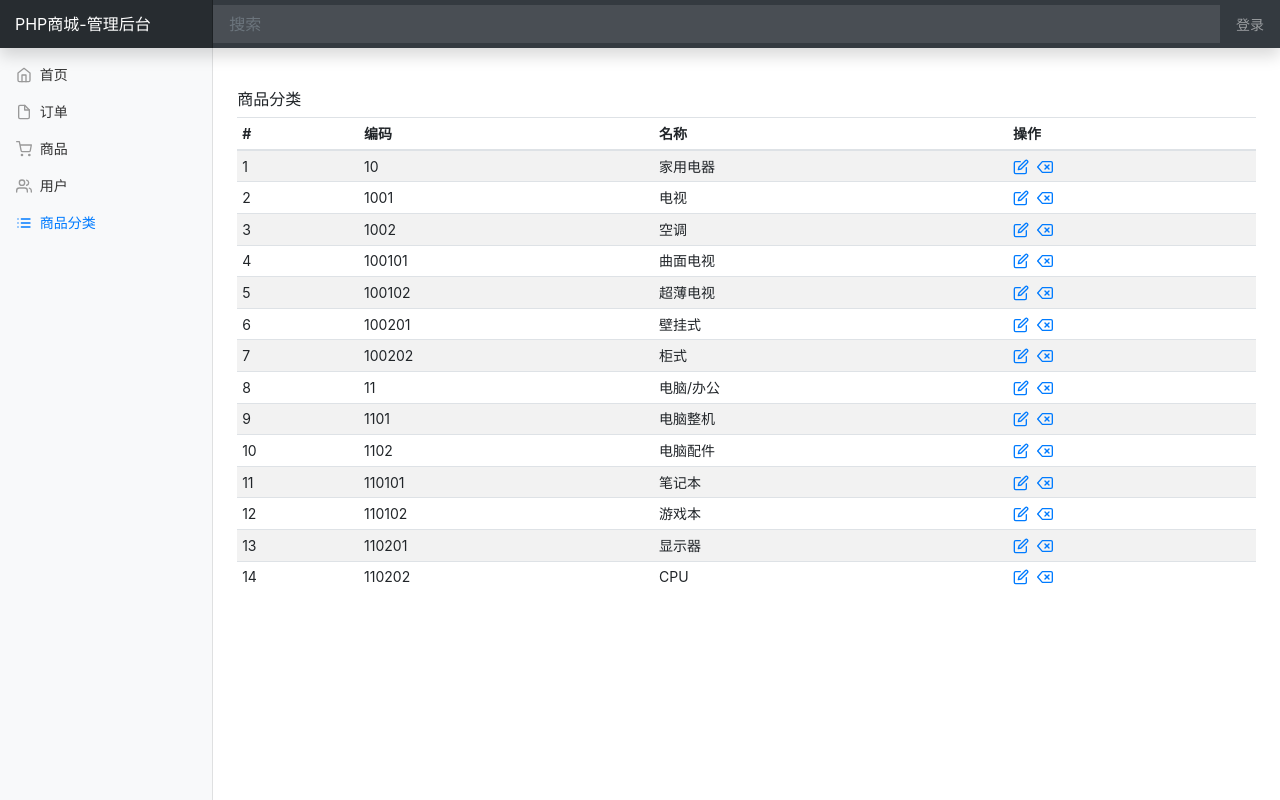
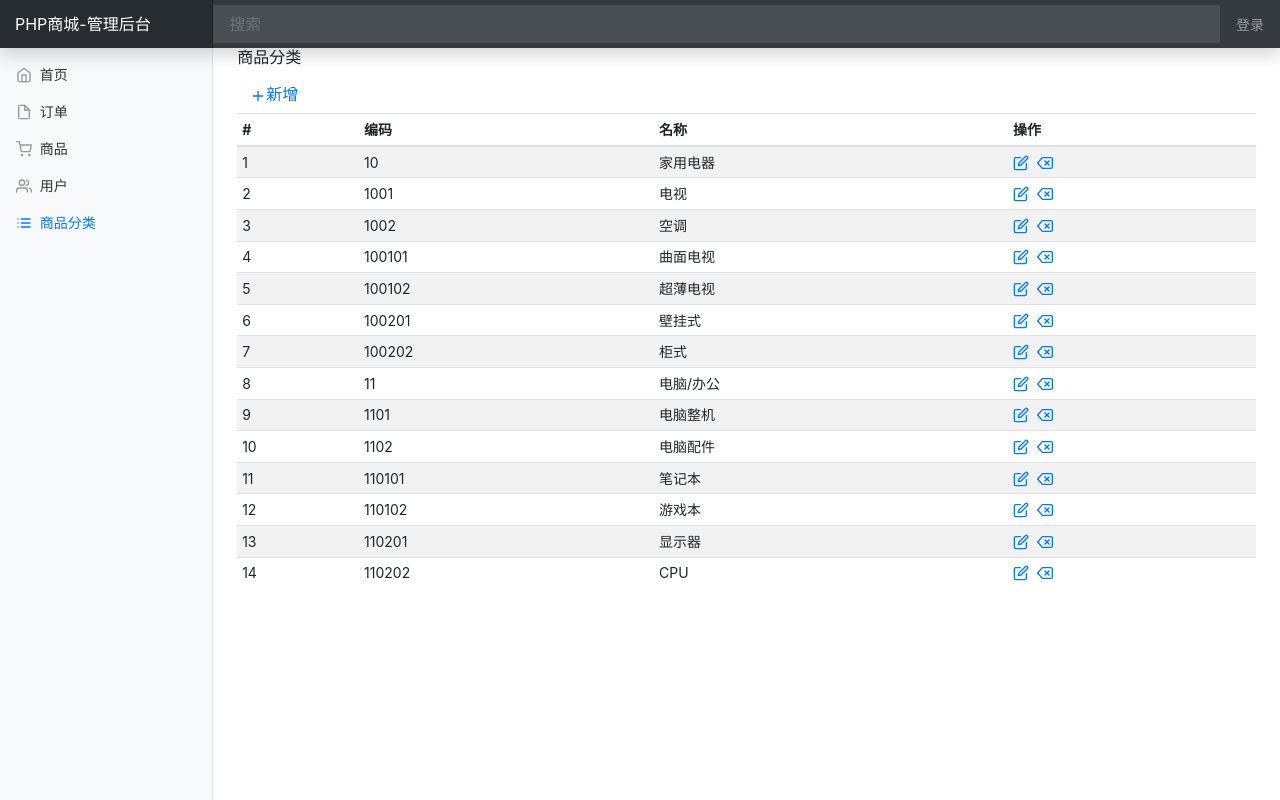
Before and after one commit to davidkorea/php_store, a PHP site: page /php_store/category.php in a window 1280 px wide. Run offline with PHP 8.4, Linux system fonts and the light colour scheme; data comes from the database, SQL or seed files in the repository.

Commit message:
category edit & add, id row active, module_name for item highlight in sidebar

```diff
--- a/category.php
+++ b/category.php
@@ -17,6 +17,7 @@
         <?php require_once 'sidebar.php' ?>
         <main role="main" class="col-md-9 ml-sm-auto col-lg-10 px-4">
             <h6>商品分类</h6>
+            <a href="category_edit.php" class="btn"><span data-feather="plus"></span>新增</a>
             <div class="table-responsive">
                 <table class="table table-striped table-sm">
                     <thead>
--- a/category_edit.php
+++ b/category_edit.php
@@ -5,6 +5,7 @@
         $sql = "update category set `code`=?,`name`=? where id=?";
         $stmt = mysqli_prepare($mysqli, $sql);
         mysqli_stmt_bind_param($stmt, 'ssi', $_POST['code'], $_POST['name'], $_POST['id']);
+        // s = str, i = int
     } else {
         $sql = "insert into category (`code`,`name`) VALUES (?,?)";
         $stmt = mysqli_prepare($mysqli, $sql);
@@ -51,7 +52,7 @@
                 <div class="form-group row">
                     <label for="id" class="col-sm-2 col-form-label">序号</label>
                     <input type="text" class="form-control col-sm-6" id="id" name="id" value="<?php echo $id ?>"
-                           readonly>
+                           <?php echo $id == null ? '' : ' readonly';?> >
                 </div>
                 <div class="form-group row">
                     <label for="code" class="col-sm-2 col-form-label">编码</label>
--- a/sidebar.php
+++ b/sidebar.php
@@ -1,40 +1,45 @@
-<?php $script_name = basename($_SERVER['SCRIPT_NAME'], '.php'); ?>
+<?php
+$script_name = basename($_SERVER['SCRIPT_NAME'], '.php');
 // $_SERVER['SCRIPT_NAME'] 当前页面的完整url路径，ex：http://localhost:8080/php_store/category.php
 // basename(url,suffix) 取路径最后的文件名category.php，通过参数suffix去掉.php
 // 最终，当访问某分类页面时 $script_name = category
+$module_name = explode("_", $script_name)[0];
+// 对于 category_edit.php页面，会导致菜单高亮消失，所以类似python分割后取第一个script_name.split('_')[0]
+?>
+
 <nav class="col-md-2 d-none d-md-block bg-light sidebar">
     <div class="sidebar-sticky">
         <ul class="nav flex-column">
             <li class="nav-item">
-                <a class="nav-link<?php echo $script_name == 'index' ? ' active' : ''; ?>"
+                <a class="nav-link<?php echo $module_name == 'index' ? ' active' : ''; ?>"
                    href="index.php">
                     <span data-feather="home"></span>
                     首页
                 </a>
             </li>
             <li class="nav-item">
-                <a class="nav-link<?php echo $script_name == 'order' ? ' active' : ''; ?>"
+                <a class="nav-link<?php echo $module_name == 'order' ? ' active' : ''; ?>"
                    href="order.php">
                     <span data-feather="file"></span>
                     订单
                 </a>
             </li>
             <li class="nav-item">
-                <a class="nav-link<?php echo $script_name == 'product' ? ' active' : ''; ?>"
+                <a class="nav-link<?php echo $module_name == 'product' ? ' active' : ''; ?>"
                    href="product.php">
                     <span data-feather="shopping-cart"></span>
                     商品
                 </a>
             </li>
             <li class="nav-item">
-                <a class="nav-link<?php echo $script_name == 'user' ? ' active' : ''; ?>"
+                <a class="nav-link<?php echo $module_name == 'user' ? ' active' : ''; ?>"
                    href="user.php">
                     <span data-feather="users"></span>
                     用户
                 </a>
             </li>
             <li class="nav-item">
-                <a class="nav-link<?php echo $script_name == 'category' ? ' active' : ''; ?>"
+                <a class="nav-link<?php echo $module_name == 'category' ? ' active' : ''; ?>"
                    href="category.php">
                     <span data-feather="list"></span>
                     商品分类
```
